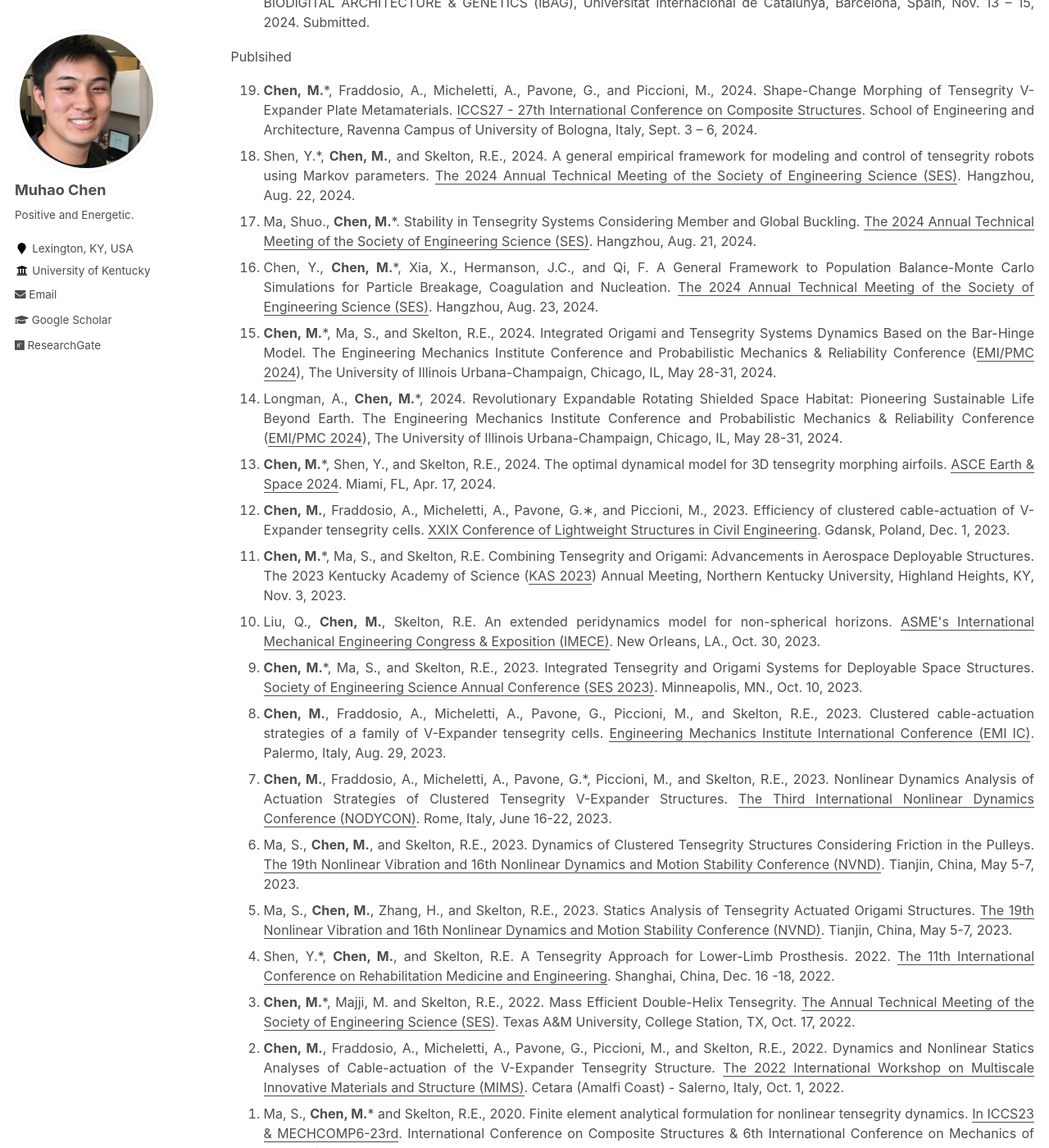
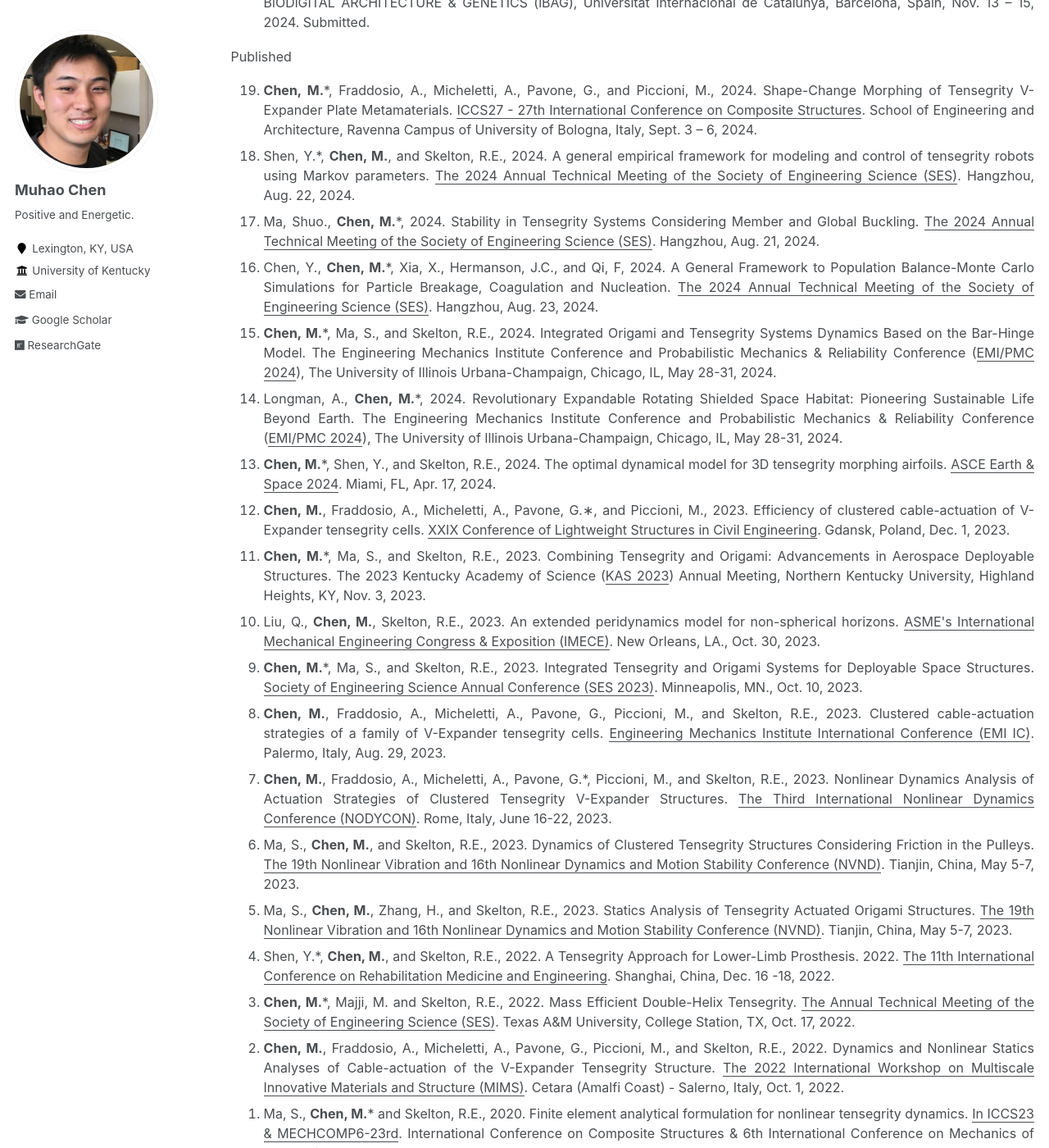
Before and after one commit to Muhao-Chen/muhao-chen.github.io, a Jekyll site: the page built from _pages/publication.md, in a window 1280 px wide and 1400 px high, scrolled down 4060 px. Shown: the whole window at 82% size. Built offline with Jekyll 4.4.1, drawn with Linux system fonts in a browser that asks for light colours; some of the changed text lies outside the part shown.

Commit message:
Update publication.md

```diff
--- a/_pages/publication.md
+++ b/_pages/publication.md
@@ -43,7 +43,7 @@ Published
 <li>Ma, S., <strong>Chen, M.</strong>*, Zhang., H., and Skelton, R.E., 2023. Statics of integrated origami and tensegrity systems. <u>International Journal of Solids and Structures</u>. 279, p112361.</li>
 <li>Shen, Y.*, <strong>Chen, M.</strong>, Majji, M. and Skelton, R.E. Q-Markov Covariance Equivalent Realizations for Unstable and Marginally Stable Systems. 2023. <u>Mechanical Systems and Signal Processing.</u> 196, p110343.</li>
 <li>Ma, S., Chen, Y., <strong>Chen, M.</strong>* and Skelton, R.E., 2023. Equilibrium and Stiffness Study of Clustered Tensegrity Structures with the Consideration of Pulley Sizes. <u>Engineering Structures</u>. 282, p115796.</li>
-<li><strong>Chen, M.</strong>*, Fraddosio, A., Micheletti, A., Pavone, G., Piccioni, M., and Skelton, R.E., 2023. Analyses of Cable-actuation of the V-Expander Tensegrity Structure subject to five basic loading conditions. <u>Mechanics Research Communications</u>. 127, p104026.</li>
+<li><strong>Chen, M.</strong>*, Fraddosio, A., Micheletti, A., Pavone, G., Piccioni, M., and Skelton, R.E., 2023. Analyses of cable-actuation of the V-Expander tensegrity structure subject to five basic loading conditions. <u>Mechanics Research Communications</u>. 127, p104026.</li>
 <li>Ma, S., Lu, K., <strong>Chen, M.</strong>* and Skelton, R.E., 2023. Design and Control Analysis of A Clustered Hyperbolic Paraboloid Cable Net. <u>Engineering Structures</u>. 279, p115569. </li>
 <li><strong>Chen, M.</strong>*, Bai, M. and Skelton, R.E., 2023. Minimal mass design of clustered tensegrity structures. <u>Computer Methods in Applied Mechanics and Engineering</u>. 404, p115832. </li>
 <li>Liu, Q.*, <strong>Chen, M.</strong> and Skelton, R.E., 2023. An extended ordinary state-based peridynamics for non-spherical horizons. <u>Computer Methods in Applied Mechanics and Engineering</u>. 403, p115712.</li>
@@ -74,21 +74,21 @@ Published
 
 ## Conferences
 <font size=3>
-<strong>Conference with Full Papers. </strong>   <br/>
+<strong>Conference with Full Papers. </strong>   <br/>
 Submitted
 <ol reversed>
 <LI> Shi, L., <strong>Chen, M.</strong>, Shen, Y*, 2025. On the Invariance of Markov Parameters under Finite Word-Length Effects. <u>The American Control Conference (ACC)</u>. Denver, CO, Jul. 8 - 10, 2025. Submitted. </li>
 <li> Zhao, L., Jiang Y., She, S., Balkcom, D, Dong, H., <strong>Chen, M.</strong>*, 2025. Design and Experiment of a Lightweight Robotic Tensegrity Morphing Wing. <u>The AIAA Science and Technology Forum and Exposition (AIAA SciTech Forum)</u>. Orlando, FL, Jan. 6-10, 2025. Accepted. </li>
 <li> Ma, S.* and <strong>Chen, M.</strong>. Dynamics of Tensegrity Structures with Membranes based on Finite Element Method. <u>20th Conference on Spatial Structures</u>. Tianjin, Nov., 2024. Accepted.</li>
-<li> <strong>Chen, M.</strong> and Qin, J., 2024. Form-Finding and Physical Properties Prediction of Tensegrity Structures Using Deep Neural Networks. <u>The 58th Annual Asilomar Conference on Signals, Systems, and Computers (ACSSC)</u>. Pacific Grove, CA, Oct. 27 - Oct. 30, 2024. Accepted.</li>
+<li> <strong>Chen, M.</strong> and Qin, J., 2024. Form-Finding and Physical Properties Prediction of Tensegrity Structures Using Deep Neural Networks. <u>The 58th Annual Asilomar Conference on Signals, Systems, and Computers (ACSSC)</u>. Pacific Grove, CA, Oct. 27 - 30, 2024. Accepted.</li>
 <li>Zhu, Z.* and <strong>Chen, M.</strong>, 2024. Design of a space station with artificial gravity using a metaheuristic approach. <u>The 75th International Astronautical Congress (IAC)</u>. Milan, Italy, Oct. 14 – 18, 2024. Accepted. </li>
 </ol>
 Published
 <ol reversed>
 <li><strong>Chen, M.</strong>*, Fraddosio, A., Micheletti, A., Pavone, G., and Piccioni, M., 2024. Lightweight Design of Tensegrity V-Expander Structures. <u>The International Association for Shell and Spatial Structures (IASS) Annual Symposium</u>. ETH Hönggerberg, Zurich, Aug. 26 – 30, 2024. </li>
-<li> Ma, Shuo.*, <strong>Chen, M.</strong>. Prestressed cable-strut structures stability analysis under local and global buckling conditions. <u>The 2024 Investigation on Structure Stability and Fatigue (ISSF)</u>. Guangzhou, Aug. 16-19, 2024.</li>
+<li> Ma, Shuo.*, <strong>Chen, M.</strong>, 2024. Prestressed cable-strut structures stability analysis under local and global buckling conditions. <u>The 2024 Investigation on Structure Stability and Fatigue (ISSF)</u>. Guangzhou, Aug. 16-19, 2024.</li>
 <li>Shen, Y., <strong>Chen, M.</strong>*, Habtour, E., and Skelton, R.E., 2024. Sensor Fault Detection to Tensegrity Structures Using Eigensystem Realization Algorithm. <u>ASCE Earth & Space 2024</u>. Miami, FL, April 15-18, 2024.</li>
-<li><strong>Chen, M.</strong>*, Shen, Y., and Skelton, R.E. Model-Based and Markov Data-Based Linearized Tensegrity Dynamics and Analysis of Morphing Airfoils. <u>The AIAA Science and Technology Forum and Exposition (AIAA SciTech Forum 2024)</u>. Orlando, FL, Jan. 8-12, 2024.</li>
+<li><strong>Chen, M.</strong>*, Shen, Y., and Skelton, R.E., 2024. Model-Based and Markov Data-Based Linearized Tensegrity Dynamics and Analysis of Morphing Airfoils. <u>The AIAA Science and Technology Forum and Exposition (AIAA SciTech Forum 2024)</u>. Orlando, FL, Jan. 8-12, 2024.</li>
 <li>Shen, Y.*, <strong>Chen, M.</strong>, Majji, M. and Skelton, R.E, 2023. An Efficient q-Markov Covariance Equivalent Realization Approach to System Identification. <u>The 22nd World Congress of the International Federation of Automatic Control (IFAC)</u>. July 9–14, 2023, Yokohama, Japan.</li>
 <li><strong>Chen, M.</strong>, Fraddosio, A., Micheletti, A., Pavone, G.*, Piccioni, M., and Skelton, R.E., 2023. Analysis of Optimal Deployment Strategy for Large Deployable Tensegrity Space Antennas. <u>IWSS - Italian Workshop on Shell and Spatial Structures.</u> Turin, June 26-28, 2023.</li>
 <li>Shen, Y., <strong>Chen, M.</strong>*, and Skelton, R.E., 2023. Optimal simulation model for tensegrity systems in the presence of finite precision computing. <u>The 21st European Control Conference (ECC)</u>. Bucharest, Romania, June 13 - 16, 2023.</li>
@@ -101,30 +101,29 @@ Published
 <li>Goyal, R.*, <strong>Chen, M.</strong>, Majji, M. and Skelton, R.E., 2020. Gyroscopic Tensegrity Robots. <u>IEEE International Conference on Robotics and Automation (ICRA)</u>. May 31 to Aug. 31, 2020.</li>
 <li><strong>Chen, M.</strong>*, Shen, Y., Goyal, R., Majji, M. and Skelton, R.E., 2018. Energy analysis of growth adaptable artificial gravity space habitat. <u>In 2018 AIAA SPACE and Astronautics Forum and Exposition</u>. p. 5109. Orlando, FL, Sept. 17-19, 2018.</li>
 </ol>
-
 <strong>Conference with Abstracts.</strong><br/>
 Submitted
 <ol reversed>
 <li>Zhu, Z.*, <strong>Chen, M.</strong>, 2024. Simulating Gravity by Rotation in Space Station Design: A Multi-Objective and Metaheuristic Approach. <u>XXVIII Conference of the Ibero-American Society of Digital Graphics (SIGraDi 2024)</u>. The iNSTITUTE FOR BiODiGITAL ARCHITECTURE & GENETICS (iBAG), Universitat Internacional de Catalunya, Barcelona, Spain, Nov. 13 – 15, 2024. Submitted. </li>
 </ol>
-Publsihed
+Published
 <ol reversed>
 <li><strong>Chen, M.</strong>*, Fraddosio, A., Micheletti, A., Pavone, G., and Piccioni, M., 2024. Shape-Change Morphing of Tensegrity V-Expander Plate Metamaterials. <u>ICCS27 - 27th International Conference on Composite Structures</u>. School of Engineering and Architecture, Ravenna Campus of University of Bologna, Italy, Sept. 3 – 6, 2024. </li>
 <li> Shen, Y.*, <strong>Chen, M.</strong>, and Skelton, R.E., 2024. A general empirical framework for modeling and control of tensegrity robots using Markov parameters. <u>The 2024 Annual Technical Meeting of the Society of Engineering Science (SES)</u>. Hangzhou, Aug. 22, 2024.</li>
-<li> Ma, Shuo., <strong>Chen, M.</strong>*. Stability in Tensegrity Systems Considering Member and Global Buckling. <u>The 2024 Annual Technical Meeting of the Society of Engineering Science (SES)</u>. Hangzhou, Aug. 21, 2024.</li>
-<li> Chen, Y., <strong>Chen, M.</strong>*, Xia, X., Hermanson, J.C., and Qi, F. A General Framework to Population Balance-Monte Carlo Simulations for Particle Breakage, Coagulation and Nucleation. <u>The 2024 Annual Technical Meeting of the Society of Engineering Science (SES)</u>. Hangzhou, Aug. 23, 2024.</li>
+<li> Ma, Shuo., <strong>Chen, M.</strong>*, 2024. Stability in Tensegrity Systems Considering Member and Global Buckling. <u>The 2024 Annual Technical Meeting of the Society of Engineering Science (SES)</u>. Hangzhou, Aug. 21, 2024.</li>
+<li> Chen, Y., <strong>Chen, M.</strong>*, Xia, X., Hermanson, J.C., and Qi, F, 2024. A General Framework to Population Balance-Monte Carlo Simulations for Particle Breakage, Coagulation and Nucleation. <u>The 2024 Annual Technical Meeting of the Society of Engineering Science (SES)</u>. Hangzhou, Aug. 23, 2024.</li>
 <li><strong>Chen, M.</strong>*, Ma, S., and Skelton, R.E., 2024. Integrated Origami and Tensegrity Systems Dynamics Based on the Bar-Hinge Model. The Engineering Mechanics Institute Conference and Probabilistic Mechanics & Reliability Conference (<u>EMI/PMC 2024</u>), The University of Illinois Urbana-Champaign, Chicago, IL, May 28-31, 2024.</li>
 <li>Longman, A., <strong>Chen, M.</strong>*, 2024. Revolutionary Expandable Rotating Shielded Space Habitat: Pioneering Sustainable Life Beyond Earth. The Engineering Mechanics Institute Conference and Probabilistic Mechanics & Reliability Conference (<u>EMI/PMC 2024</u>), The University of Illinois Urbana-Champaign, Chicago, IL, May 28-31, 2024.</li>
 <li><strong>Chen, M.</strong>*, Shen, Y., and Skelton, R.E., 2024. The optimal dynamical model for 3D tensegrity morphing airfoils. <u>ASCE Earth & Space 2024</u>. Miami, FL, Apr. 17, 2024.</li>
 <li><strong>Chen, M.</strong>, Fraddosio, A., Micheletti, A., Pavone, G.∗, and Piccioni, M., 2023. Efficiency of clustered cable-actuation of V-Expander tensegrity cells. <u>XXIX Conference of Lightweight Structures in Civil Engineering</u>. Gdansk, Poland, Dec. 1, 2023.</li>
-<li><strong>Chen, M.</strong>*, Ma, S., and Skelton, R.E. Combining Tensegrity and Origami: Advancements in Aerospace Deployable Structures. The 2023 Kentucky Academy of Science (<u>KAS 2023</u>) Annual Meeting, Northern Kentucky University, Highland Heights, KY, Nov. 3, 2023.</li>
-<li>Liu, Q., <strong>Chen, M.</strong>, Skelton, R.E. An extended peridynamics model for non-spherical horizons. <u>ASME's International Mechanical Engineering Congress & Exposition (IMECE)</u>. New Orleans, LA., Oct. 30, 2023.</li>
+<li><strong>Chen, M.</strong>*, Ma, S., and Skelton, R.E., 2023. Combining Tensegrity and Origami: Advancements in Aerospace Deployable Structures. The 2023 Kentucky Academy of Science (<u>KAS 2023</u>) Annual Meeting, Northern Kentucky University, Highland Heights, KY, Nov. 3, 2023.</li>
+<li>Liu, Q., <strong>Chen, M.</strong>, Skelton, R.E., 2023. An extended peridynamics model for non-spherical horizons. <u>ASME's International Mechanical Engineering Congress & Exposition (IMECE)</u>. New Orleans, LA., Oct. 30, 2023.</li>
 <li><strong>Chen, M.</strong>*, Ma, S., and Skelton, R.E., 2023. Integrated Tensegrity and Origami Systems for Deployable Space Structures. <u>Society of Engineering Science Annual Conference (SES 2023)</u>. Minneapolis, MN., Oct. 10, 2023.</li>
 <li><strong>Chen, M.</strong>, Fraddosio, A., Micheletti, A., Pavone, G., Piccioni, M., and Skelton, R.E., 2023. Clustered cable-actuation strategies of a family of V-Expander tensegrity cells. <u>Engineering Mechanics Institute International Conference (EMI IC)</u>. Palermo, Italy, Aug. 29, 2023.</li>
 <li><strong>Chen, M.</strong>, Fraddosio, A., Micheletti, A., Pavone, G.*, Piccioni, M., and Skelton, R.E., 2023. Nonlinear Dynamics Analysis of Actuation Strategies of Clustered Tensegrity V-Expander Structures. <u>The Third International Nonlinear Dynamics Conference (NODYCON)</u>. Rome, Italy, June 16-22, 2023. </li>
 <li>Ma, S., <strong>Chen, M.</strong>, and Skelton, R.E., 2023. Dynamics of Clustered Tensegrity Structures Considering Friction in the Pulleys. <u>The 19th Nonlinear Vibration and 16th Nonlinear Dynamics and Motion Stability Conference (NVND)</u>. Tianjin, China, May 5-7, 2023. </li>
 <li>Ma, S., <strong>Chen, M.</strong>, Zhang, H., and Skelton, R.E., 2023. Statics Analysis of Tensegrity Actuated Origami Structures. <u>The 19th Nonlinear Vibration and 16th Nonlinear Dynamics and Motion Stability Conference (NVND)</u>. Tianjin, China, May 5-7, 2023.</li>
-<li>Shen, Y.*, <strong>Chen, M.</strong>, and Skelton, R.E. A Tensegrity Approach for Lower-Limb Prosthesis. 2022. <u>The 11th International Conference on Rehabilitation Medicine and Engineering</u>. Shanghai, China, Dec. 16 -18, 2022.</li>
+<li>Shen, Y.*, <strong>Chen, M.</strong>, and Skelton, R.E., 2022. A Tensegrity Approach for Lower-Limb Prosthesis. 2022. <u>The 11th International Conference on Rehabilitation Medicine and Engineering</u>. Shanghai, China, Dec. 16 -18, 2022.</li>
 <li><strong>Chen, M.</strong>*, Majji, M. and Skelton, R.E., 2022. Mass Efficient Double-Helix Tensegrity. <u>The Annual Technical Meeting of the Society of Engineering Science (SES)</u>. Texas A&M University, College Station, TX, Oct. 17, 2022.</li>
 <li><strong>Chen, M.</strong>, Fraddosio, A., Micheletti, A., Pavone, G., Piccioni, M., and Skelton, R.E., 2022. Dynamics and Nonlinear Statics Analyses of Cable-actuation of the V-Expander Tensegrity Structure. <u>The 2022 International Workshop on Multiscale Innovative Materials and Structure (MIMS)</u>. Cetara (Amalfi Coast) - Salerno, Italy, Oct. 1, 2022.</li>
 <li>Ma, S., <strong>Chen, M.</strong>* and Skelton, R.E., 2020. Finite element analytical formulation for nonlinear tensegrity dynamics. <u> In ICCS23 & MECHCOMP6-23rd</u>. International Conference on Composite Structures & 6th International Conference on Mechanics of Composites. p. 194. Porto, Portugal, Sept. 1–4, 2020. </li>
```
